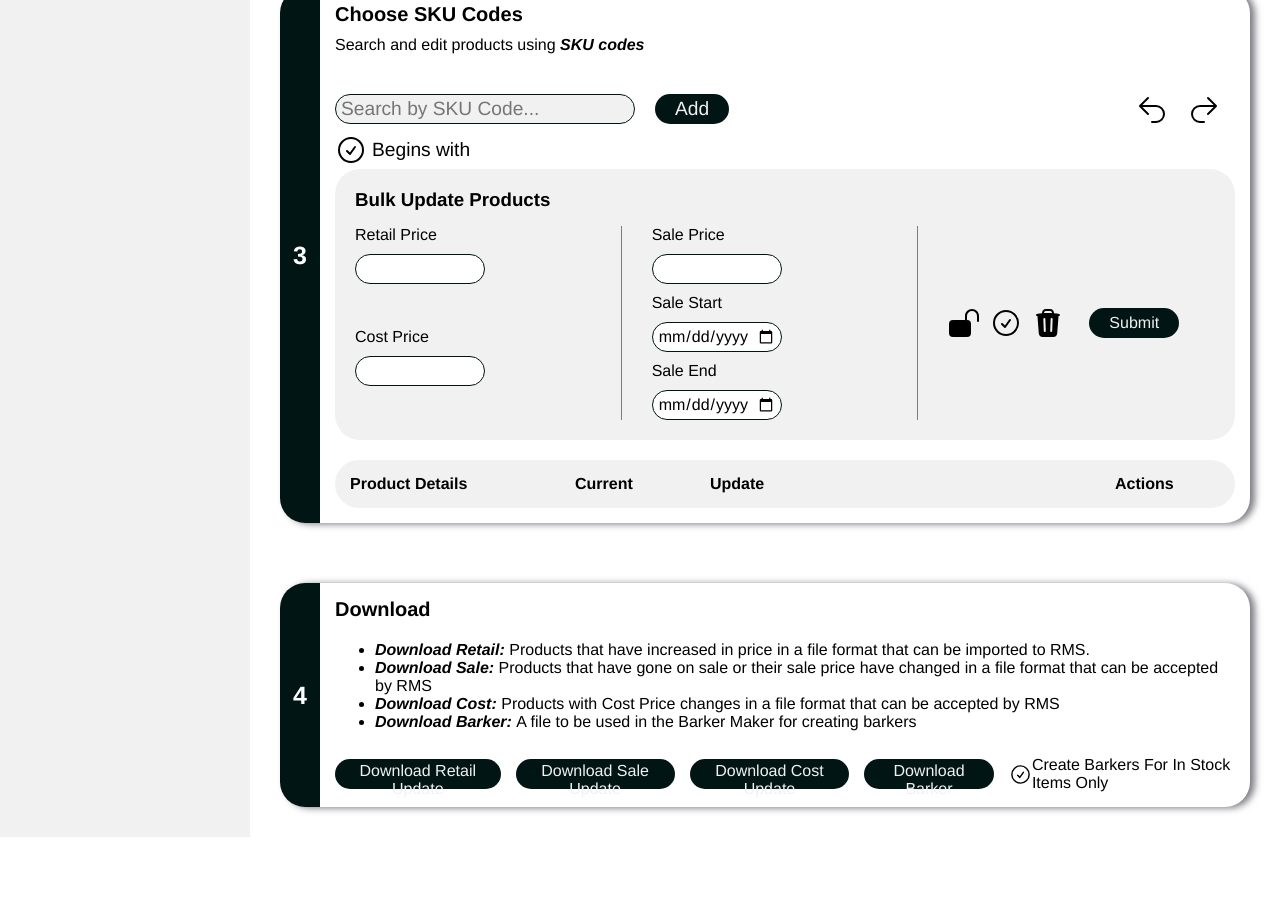
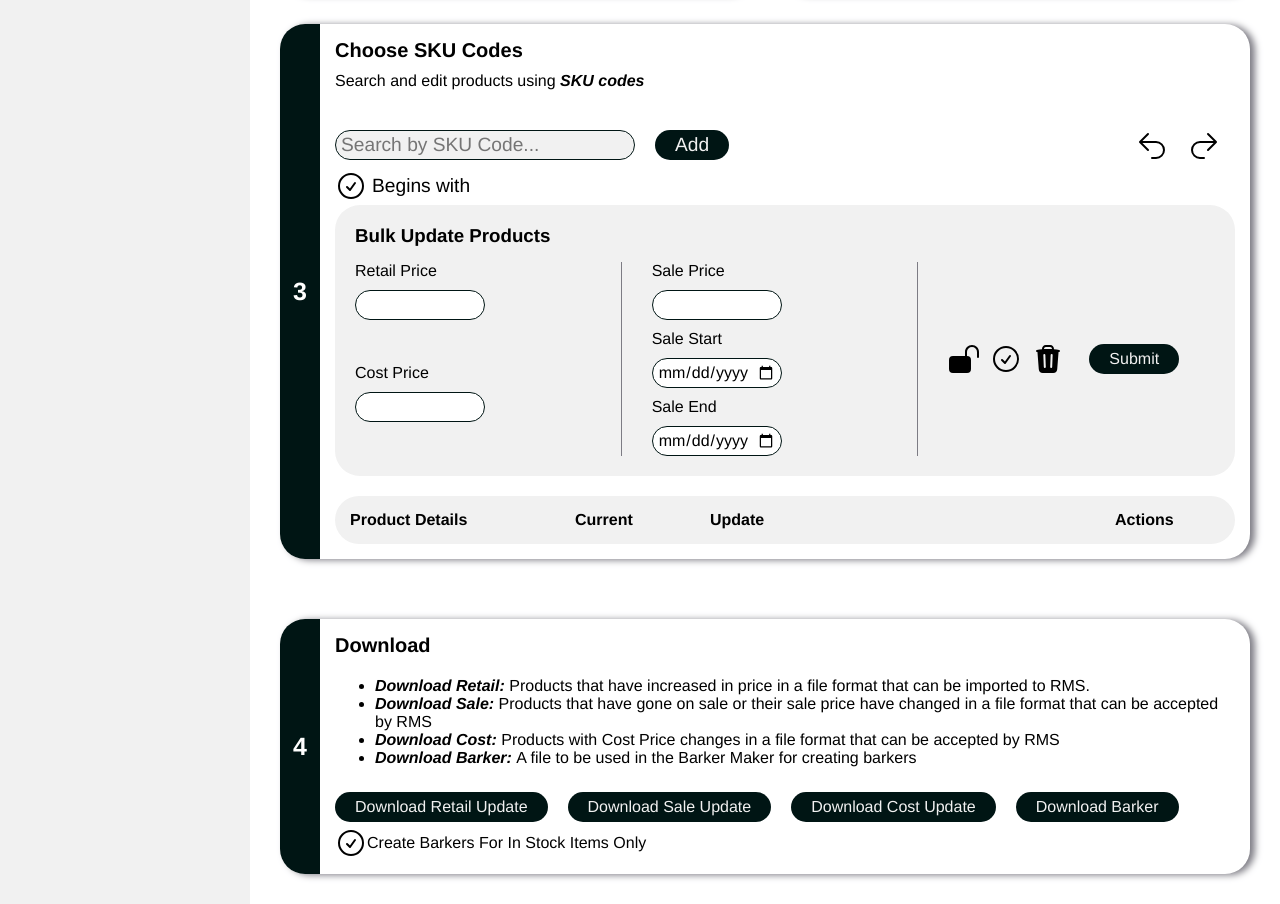
Before and after one commit to Jonathan-Winter-Dev/Retail-Operations-Suite, a website: page index.html in a window 1280 px wide. Shown: the part 294-1198 px from the top of the page. Before the commit the page ends 1131 px from the top, so only its background shows below. Drawn offline with Linux system fonts and the light colour scheme.

Commit message:
download buttons wrap fix

```diff
--- a/index.html
+++ b/index.html
@@ -26,6 +26,7 @@
                 <div class="inputContentContainer">
                 <div class="textContainer">
                     <h4>Choose SKU Master</h4>
+                    <p><em>Demo SKU's have been included. Demo codes start with "DEMO"</em></p>
                     <p>Choose a .csv file that contains product data <em>exported from RMS</em></p>
                     <details>
                         <summary>More Details</summary>
@@ -168,8 +169,10 @@
                     <button class="downloadSale">Download Sale Update</button>
                     <button class="downloadCost">Download Cost Update</button>
                     <button class="downloadBarker">Download Barker</button>
-                    <input type="checkbox" name="inStockOnly" id="inStockOnly" class="selectCheckBox">
-                    <label for="inStockOnly">Create Barkers For In Stock Items Only</label>
+                    <div class="downloadBarkersCheckbox">
+                        <input type="checkbox" name="inStockOnly" id="inStockOnly" class="selectCheckBox">
+                        <label for="inStockOnly">Create Barkers For In Stock Items Only</label>
+                    </div>
                 </div>
             </div>
         </div>
--- a/price-updater/price-updater-script.js
+++ b/price-updater/price-updater-script.js
@@ -35,7 +35,6 @@
 
 
 // 0. DEMO DATA
-
 
 const demoData = [
     {
--- a/price-updater/price-updater-styles.css
+++ b/price-updater/price-updater-styles.css
@@ -432,6 +432,13 @@ tr:last-of-type td:last-of-type {
 
 .downloadButtonsContainer {
     display: flex;
+    flex-wrap: wrap;
+    align-items: center;
+    gap: 5px;
+}
+
+.downloadBarkersCheckbox {
+    display: flex;
     align-items: center;
 }
 
```
